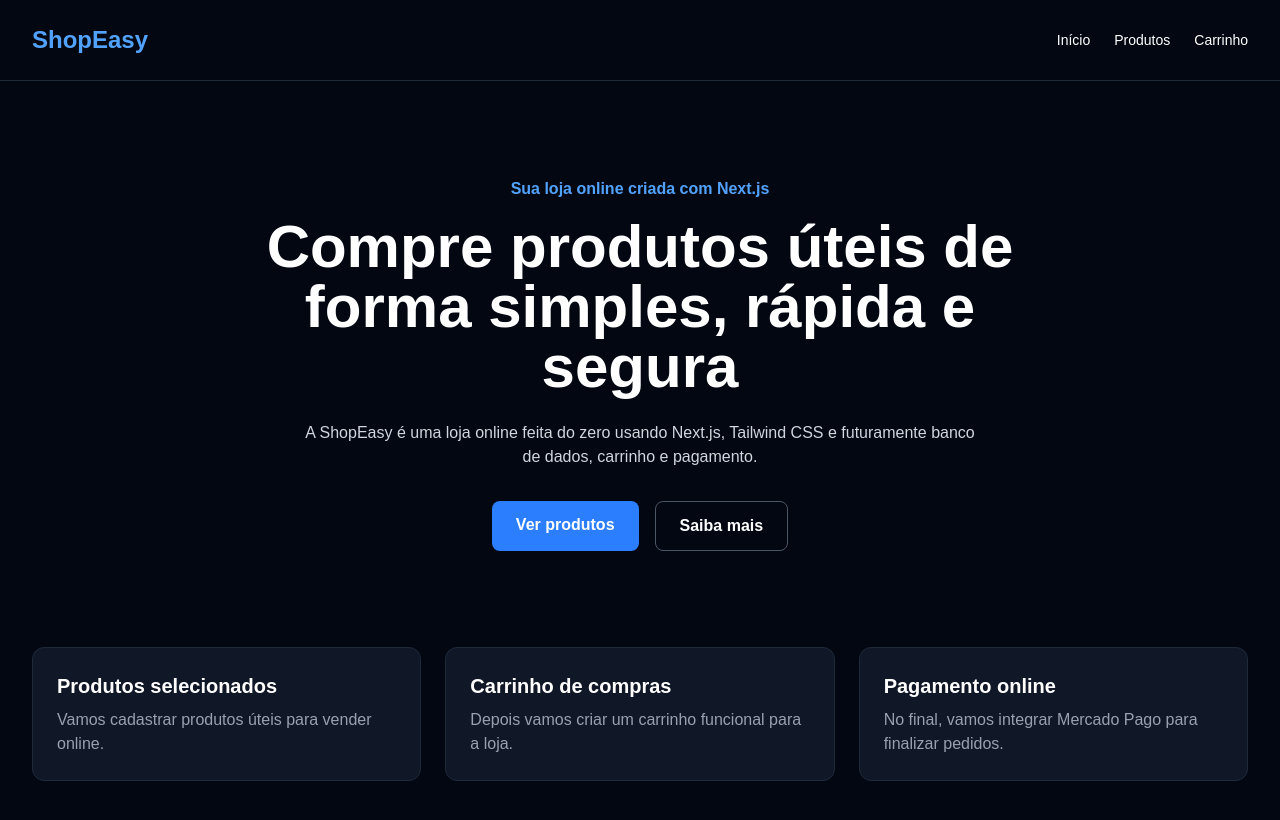
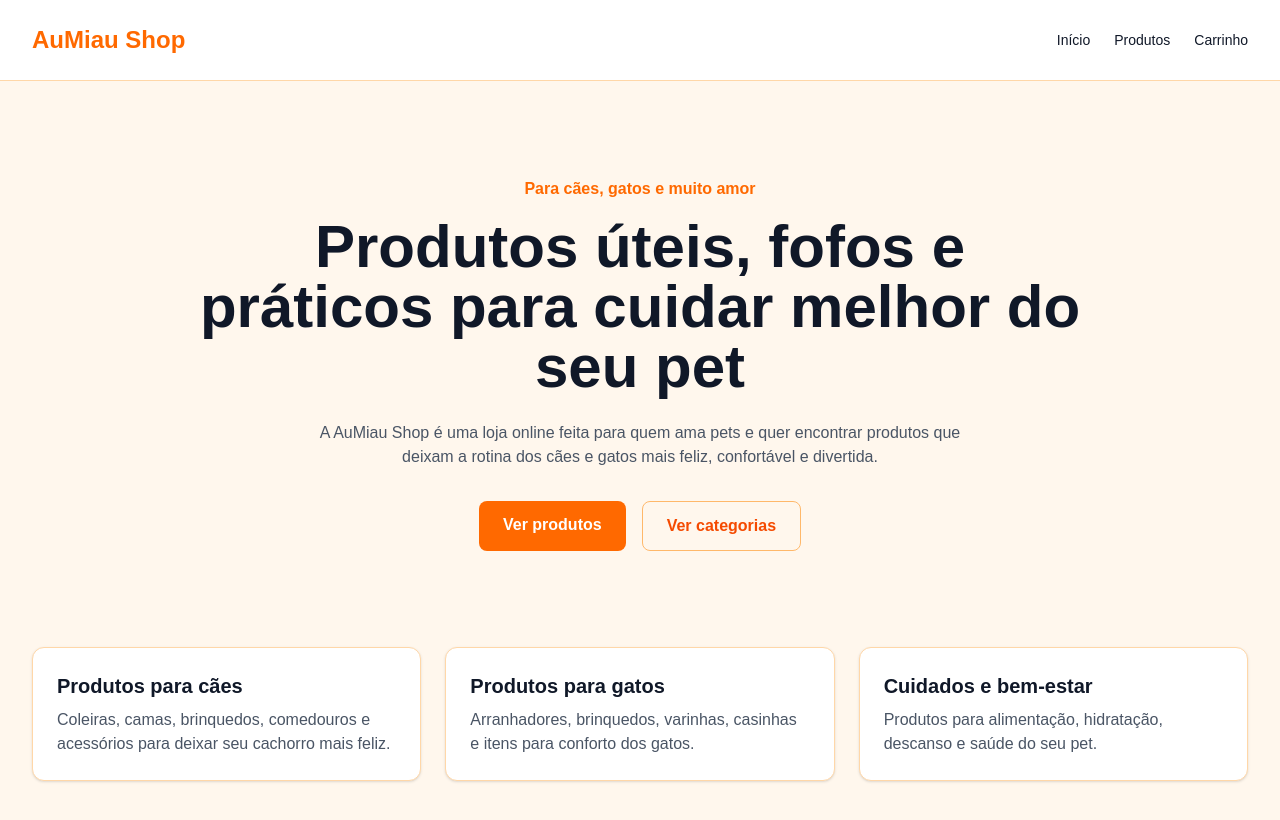
Before and after one commit to kauaneduardo-dev/aumiau-shop, a Next.js app: page / in a window 1280 px wide. Shown: the top 820 px of the page. Built offline with nearby package versions, Linux system fonts and the light colour scheme.

Commit message:
criei projeto inicial da AuMiau Shop

```diff
--- a/src/app/page.js
+++ b/src/app/page.js
@@ -1,66 +1,78 @@
 export default function Home() {
   return (
-    <main className="min-h-screen bg-gray-950 text-white">
-      <header className="flex items-center justify-between px-8 py-6 border-b border-gray-800">
-        <h1 className="text-2xl font-bold text-blue-400">ShopEasy</h1>
+    <main className="min-h-screen bg-orange-50 text-gray-900">
+      <header className="flex items-center justify-between border-b border-orange-200 bg-white px-8 py-6">
+        <h1 className="text-2xl font-bold text-orange-500">AuMiau Shop</h1>
 
-        <nav className="flex gap-6 text-sm">
-          <a href="#" className="hover:text-blue-400">Início</a>
-          <a href="#" className="hover:text-blue-400">Produtos</a>
-          <a href="#" className="hover:text-blue-400">Carrinho</a>
+        <nav className="flex gap-6 text-sm font-medium">
+          <a href="/" className="hover:text-orange-500">
+            Início
+          </a>
+
+          <a href="/produtos" className="hover:text-orange-500">
+            Produtos
+          </a>
+
+          <a href="#" className="hover:text-orange-500">
+            Carrinho
+          </a>
         </nav>
       </header>
 
-      <section className="flex flex-col items-center justify-center text-center px-6 py-24">
-        <p className="mb-4 text-blue-400 font-semibold">
-          Sua loja online criada com Next.js
+      <section className="flex flex-col items-center justify-center px-6 py-24 text-center">
+        <p className="mb-4 font-semibold text-orange-500">
+          Para cães, gatos e muito amor
         </p>
 
-        <h2 className="text-4xl md:text-6xl font-bold max-w-3xl">
-          Compre produtos úteis de forma simples, rápida e segura
+        <h2 className="max-w-4xl text-4xl font-bold md:text-6xl">
+          Produtos úteis, fofos e práticos para cuidar melhor do seu pet
         </h2>
 
-        <p className="mt-6 max-w-2xl text-gray-300">
-          A ShopEasy é uma loja online feita do zero usando Next.js,
-          Tailwind CSS e futuramente banco de dados, carrinho e pagamento.
+        <p className="mt-6 max-w-2xl text-gray-600">
+          A AuMiau Shop é uma loja online feita para quem ama pets e quer
+          encontrar produtos que deixam a rotina dos cães e gatos mais feliz,
+          confortável e divertida.
         </p>
 
-        <div className="mt-8 flex gap-4">
+        <div className="mt-8 flex flex-col gap-4 sm:flex-row">
           <a
-            href="#"
-            className="rounded-lg bg-blue-500 px-6 py-3 font-semibold text-white hover:bg-blue-600"
+            href="/produtos"
+            className="rounded-lg bg-orange-500 px-6 py-3 font-semibold text-white hover:bg-orange-600"
           >
             Ver produtos
           </a>
 
           <a
-            href="#"
-            className="rounded-lg border border-gray-600 px-6 py-3 font-semibold text-white hover:bg-gray-800"
+            href="#categorias"
+            className="rounded-lg border border-orange-300 px-6 py-3 font-semibold text-orange-600 hover:bg-orange-100"
           >
-            Saiba mais
+            Ver categorias
           </a>
         </div>
       </section>
 
-      <section className="grid grid-cols-1 md:grid-cols-3 gap-6 px-8 pb-16">
-        <div className="rounded-xl bg-gray-900 p-6 border border-gray-800">
-          <h3 className="text-xl font-bold mb-2">Produtos selecionados</h3>
-          <p className="text-gray-400">
-            Vamos cadastrar produtos úteis para vender online.
+      <section
+        id="categorias"
+        className="grid grid-cols-1 gap-6 px-8 pb-16 md:grid-cols-3"
+      >
+        <div className="rounded-xl border border-orange-200 bg-white p-6 shadow-sm">
+          <h3 className="mb-2 text-xl font-bold">Produtos para cães</h3>
+          <p className="text-gray-600">
+            Coleiras, camas, brinquedos, comedouros e acessórios para deixar seu cachorro mais feliz.
           </p>
         </div>
 
-        <div className="rounded-xl bg-gray-900 p-6 border border-gray-800">
-          <h3 className="text-xl font-bold mb-2">Carrinho de compras</h3>
-          <p className="text-gray-400">
-            Depois vamos criar um carrinho funcional para a loja.
+        <div className="rounded-xl border border-orange-200 bg-white p-6 shadow-sm">
+          <h3 className="mb-2 text-xl font-bold">Produtos para gatos</h3>
+          <p className="text-gray-600">
+            Arranhadores, brinquedos, varinhas, casinhas e itens para conforto dos gatos.
           </p>
         </div>
 
-        <div className="rounded-xl bg-gray-900 p-6 border border-gray-800">
-          <h3 className="text-xl font-bold mb-2">Pagamento online</h3>
-          <p className="text-gray-400">
-            No final, vamos integrar Mercado Pago para finalizar pedidos.
+        <div className="rounded-xl border border-orange-200 bg-white p-6 shadow-sm">
+          <h3 className="mb-2 text-xl font-bold">Cuidados e bem-estar</h3>
+          <p className="text-gray-600">
+            Produtos para alimentação, hidratação, descanso e saúde do seu pet.
           </p>
         </div>
       </section>
--- /dev/null
+++ b/src/app/produtos/page.js
@@ -0,0 +1,28 @@
+import { products } from "../../data/products";
+import ProductCard from "../../components/productCard";
+
+export default function ProductsPage() {
+  return (
+    <main className="min-h-screen bg-orange-50 text-gray-900">
+      <header className="border-b border-orange-200 bg-white px-8 py-6">
+        <a href="/" className="text-sm text-gray-500 hover:text-orange-500">
+          ← Voltar para início
+        </a>
+
+        <h1 className="mt-4 text-3xl font-bold text-orange-500">
+          Produtos AuMiau Shop
+        </h1>
+
+        <p className="mt-2 text-gray-600">
+          Produtos úteis, fofos e práticos para cães e gatos.
+        </p>
+      </header>
+
+      <section className="grid grid-cols-1 gap-6 px-8 py-10 md:grid-cols-2 lg:grid-cols-3">
+        {products.map((product) => (
+          <ProductCard key={product.id} product={product} />
+        ))}
+      </section>
+    </main>
+  );
+}
--- /dev/null
+++ b/src/components/productCard.js
@@ -0,0 +1,34 @@
+export default function ProductCard({ product }) {
+  return (
+    <div className="overflow-hidden rounded-xl border border-orange-200 bg-white shadow-sm">
+      <img
+        src={product.image}
+        alt={product.name}
+        className="h-56 w-full object-cover"
+      />
+
+      <div className="p-5">
+        <span className="rounded-full bg-orange-100 px-3 py-1 text-sm font-semibold text-orange-600">
+          {product.category}
+        </span>
+
+        <h2 className="mt-4 text-xl font-bold text-gray-900">
+          {product.name}
+        </h2>
+
+        <p className="mt-2 text-sm text-gray-600">{product.description}</p>
+
+        <p className="mt-4 text-2xl font-bold text-orange-500">
+          R$ {product.price.toFixed(2).replace(".", ",")}
+        </p>
+
+        <a
+          href={`/produtos/${product.id}`}
+          className="mt-5 block rounded-lg bg-orange-500 px-4 py-3 text-center font-semibold text-white hover:bg-orange-600"
+        >
+          Ver detalhes
+        </a>
+      </div>
+    </div>
+  );
+}
--- /dev/null
+++ b/src/data/products.js
@@ -0,0 +1,56 @@
+export const products = [
+  {
+    id: 1,
+    name: "Bebedouro Automático",
+    price: 79.9,
+    image: "https://images.unsplash.com/photo-1583337130417-3346a1be7dee?w=600",
+    description:
+      "Ajuda cães e gatos a beberem mais água durante o dia, mantendo a água em circulação.",
+    category: "Bem-estar",
+  },
+  {
+    id: 2,
+    name: "Cama Ortopédica Pet",
+    price: 149.9,
+    image: "https://images.unsplash.com/photo-1548199973-03cce0bbc87b?w=600",
+    description:
+      "Cama confortável para descanso, ideal para pets que precisam de mais apoio e conforto.",
+    category: "Conforto",
+  },
+  {
+    id: 3,
+    name: "Arranhador com Casinha",
+    price: 119.9,
+    image: "https://images.unsplash.com/photo-1573865526739-10659fec78a5?w=600",
+    description:
+      "Produto ideal para gatos brincarem, descansarem e evitarem arranhar móveis da casa.",
+    category: "Gatos",
+  },
+  {
+    id: 4,
+    name: "Comedouro Lento",
+    price: 39.9,
+    image: "https://images.unsplash.com/photo-1601758125946-6ec2ef64daf8?w=600",
+    description:
+      "Ajuda o pet a comer mais devagar, evitando desconforto e melhorando a alimentação.",
+    category: "Alimentação",
+  },
+  {
+    id: 5,
+    name: "Coleira Personalizada",
+    price: 34.9,
+    image: "https://images.unsplash.com/photo-1552053831-71594a27632d?w=600",
+    description:
+      "Coleira com identificação para deixar o passeio mais seguro e estiloso.",
+    category: "Acessórios",
+  },
+  {
+    id: 6,
+    name: "Brinquedo Varinha com Pena",
+    price: 24.9,
+    image: "https://images.unsplash.com/photo-1514888286974-6c03e2ca1dba?w=600",
+    description:
+      "Brinquedo divertido para gatos gastarem energia e se movimentarem mais.",
+    category: "Brinquedos",
+  },
+];
```
